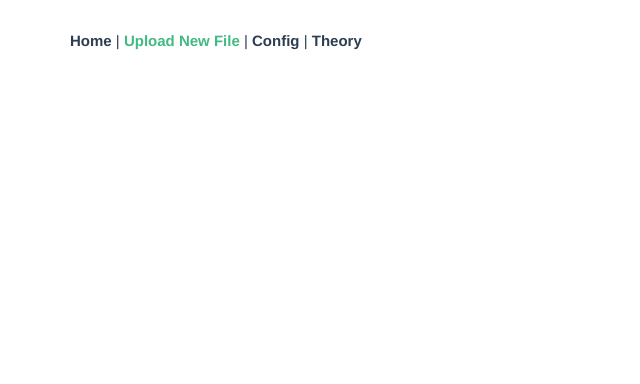
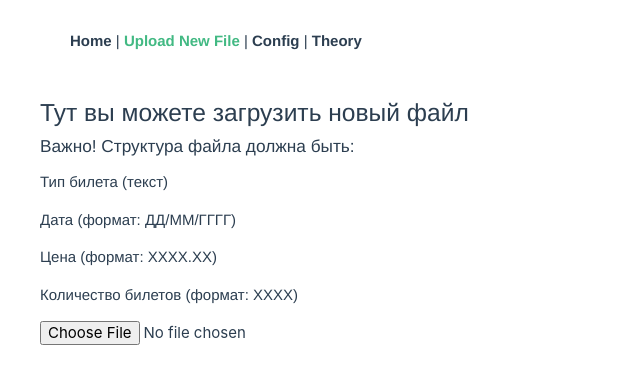
Before and after one commit to dsementsov/ark.meganom.priceelasticity, a Vue app: page /#/upload in a window 1280 px wide. Shown: the top 384 px of the page, without its empty margins (0-640 px from the left). Built offline with nearby package versions, Linux system fonts and the light colour scheme.

Commit message:
Procfile change

```diff
--- a/src/views/File.vue
+++ b/src/views/File.vue
@@ -1,5 +1,14 @@
 <template>
-    <div></div>
+    <div>
+        <h5>Тут вы можете загрузить новый файл</h5>
+        <h6>Важно! Структура файла должна быть:</h6>
+        <p>Тип билета (текст)</p>
+        <p>Дата (формат: ДД/ММ/ГГГГ)</p>
+        <p>Цена (формат: ХХХХ.ХХ)</p>
+        <p>Количество билетов (формат: ХХХХ)</p>
+
+        <input type="file" name="data" id="data">
+    </div>
 </template>
 
 <script>
```
Also changed, not shown: 2 other files (tests, documents, lock files or other folders).
